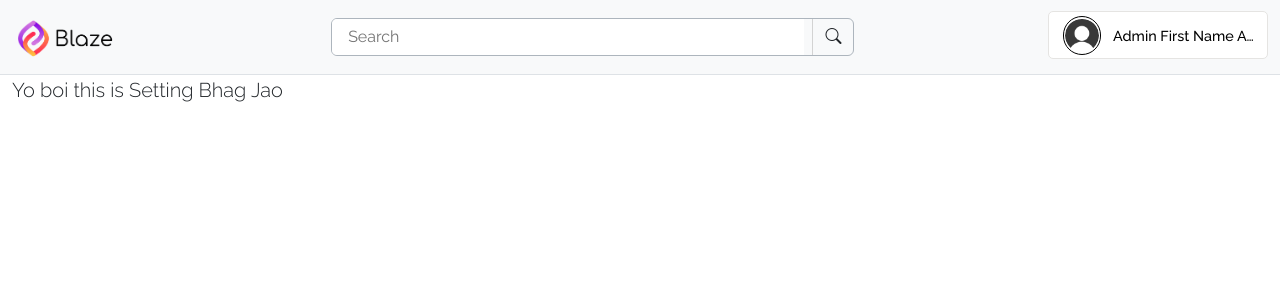
After one commit to DineshDhanji/Blaze, a Django app: page /settings/ in a window 1280 px wide. The commit adds this page. Shown: the top 300 px of the page. Run offline with Django 4.2, Linux system fonts and the light colour scheme; a user stored in the database is signed in.

Commit message:
Navbar ui is done. Will update the links later.

```diff
--- a/Blaze/BlazeApp/models.py
+++ b/Blaze/BlazeApp/models.py
@@ -13,7 +13,18 @@ from BlazeAdministration.customValidator import (
 
 class User(AbstractUser):
     # It already have first_name, last_name, email, password
-    pass
+    profile_picture = models.ImageField(
+        upload_to="profile_pics/",
+        blank=True,
+        null=True,
+        default="profile_pics/Default_Profile_Picture.png",
+        validators=[
+            FileExtensionValidator(
+                allowed_extensions=["jpg", "jpeg", "png"]
+            ),  # Restrict allowed file extensions
+            validate_profilePicture_size,  # Set a maximum file size limit (7 MB in this example)
+        ],
+    )
 
 
 class Student(models.Model):
@@ -31,18 +42,6 @@ class Student(models.Model):
     )
     nuid = models.CharField(max_length=4, null=True, validators=[validate_studentNUID])
     department = models.CharField(max_length=30, choices=Department_Choices, null=True)
-    profile_picture = models.ImageField(
-        upload_to="profile_pics/",
-        blank=True,
-        null=True,
-        default="profile_pics/Default_Profile_Picture.png",
-        validators=[
-            FileExtensionValidator(
-                allowed_extensions=["jpg", "jpeg", "png"]
-            ),  # Restrict allowed file extensions
-            validate_profilePicture_size,  # Set a maximum file size limit (7 MB in this example)
-        ],
-    )
 
 
 class Faculty(models.Model):
--- a/Blaze/BlazeApp/static/BlazeApp/base.css
+++ b/Blaze/BlazeApp/static/BlazeApp/base.css
@@ -13,7 +13,7 @@ body {
     --bs-btn-active-bg: #4f4f4f;
     --bs-btn-active-color: white;
 }
-
+/*
 .white-btn {
     --bs-btn-color: #000;
     --bs-btn-bg: #f8f9fa;
@@ -29,4 +29,66 @@ body {
     --bs-btn-disabled-color: #000;
     --bs-btn-disabled-bg: #f8f9fa;
     --bs-btn-disabled-border-color: #f8f9fa;
+} */
+
+.nav-profile-d {
+    height: 3.2rem;
+    width: max-content;
 }
+
+.nav-profile-d .dropdown-item:active {
+    background-color: #393939;
+}
+
+.nav-profile {
+    width: max-content;
+    height: 3rem;
+    border: 1px solid #E5E4E2;
+    border-radius: 5px;
+    background-color: white;
+    outline: none;
+    transition: 0.25s ease-in-out;
+}
+
+.nav-profile-pic {
+    border-radius: 50%;
+    overflow: hidden;
+}
+
+.nav-profile-pic-cover {
+    border: 1px solid black;
+    border-radius: 50%;
+    width: 3rem;
+    height: 3rem;
+    cursor: pointer;
+}
+
+.nav-profile-pic>img {
+    width: 2.1rem;
+    height: 2.1rem;
+    border-radius: 50%;
+}
+
+.nav-profile-name {
+    width: 9rem;
+    font-size: 0.9rem;
+}
+
+.nav-search-d {
+    height: max-content;
+    overflow: hidden;
+}
+
+.nav-search input {
+    width: 100%;
+    border: none;
+    outline: none;
+}
+
+.nav-search button {
+    border-radius: 0px;
+    border-left: 1px solid lightgray;
+    border-right: none;
+    border-top: none;
+    border-bottom: none;
+}
--- /dev/null
+++ b/Blaze/BlazeApp/templates/BlazeApp/account/settings.html
@@ -0,0 +1,14 @@
+{% extends 'BlazeApp/base.html' %}
+{% load static %}
+
+{% block title %}
+  Blaze Settings
+{% endblock %}
+
+{% block ExtraHeaders %}
+  {% comment %} <link href="{% static 'BlazeApp/login.css' %}" rel="stylesheet" /> {% endcomment %}
+{% endblock %}
+
+{% block body %}
+  <div class="lead">Yo boi this is Setting Bhag Jao</div>
+{% endblock %}
--- a/Blaze/BlazeApp/templates/BlazeApp/base.html
+++ b/Blaze/BlazeApp/templates/BlazeApp/base.html
@@ -28,8 +28,97 @@
 
   <body>
     {% block navbar %}
-      <div>Navbar</div>
-      <a href="{% url 'BlazeApp:user_logout' %}"><button>Logout</button></a>
+      <nav class="navbar bg-body-tertiary border-bottom">
+        <div class="container-fluid">
+          <a class="navbar-brand" href="{% url 'BlazeApp:newsfeed' %}"><img src="{% static 'BlazeApp/logo.png' %}" alt="Logo" width="110px" height="auto" class="d-inline-block align-text-top" /></a>
+
+          {% comment %}Offcanvas{% endcomment %}
+          <div class="nav-profile-pic-cover d-block d-lg-none d-flex justify-content-center align-items-center mx-2" data-bs-toggle="offcanvas" data-bs-target="#offcanvasNavbar" aria-controls="offcanvasNavbar" aria-label="Toggle navigation">
+            <div class="nav-profile-pic">
+              <img src="{{ user.profile_picture.url }}" alt="profile-picture" style="width: 2.7rem; height: 2.7rem" />
+            </div>
+          </div>
+          <div class="offcanvas offcanvas-end" tabindex="-1" id="offcanvasNavbar" aria-labelledby="offcanvasNavbarLabel">
+            <div class="offcanvas-header">
+              {% comment %} <div>{{ user.first_name }}</div> {% endcomment %}
+              <h5 class="offcanvas-title" id="offcanvasNavbarLabel">{{ user.first_name }} {{ user.last_name }}</h5>
+              <button type="button" class="btn-close" data-bs-dismiss="offcanvas" aria-label="Close"></button>
+            </div>
+            <div class="offcanvas-body">
+              <ul class="navbar-nav justify-content-end flex-grow-1 pe-3">
+                <li class="nav-item offcanvas-li">
+                  <a class="nav-link d-flex align-items-center" aria-current="page" href="{% url 'BlazeApp:settings' %}">
+                    <div class="me-3 fs-5">
+                      <i class="bi bi-person" style=""></i>
+                    </div>Profile
+                  </a>
+                </li>
+                <li class="nav-item offcanvas-li">
+                  <a class="nav-link d-flex align-items-center" aria-current="page" href="{% url 'BlazeApp:settings' %}">
+                    <div class="me-3 fs-5">
+                      <i class="bi bi-sliders"></i>
+                    </div>Settings
+                  </a>
+                </li>
+                <li class="nav-item offcanvas-li">
+                  <a class="nav-link d-flex align-items-center" aria-current="page" href="{% url 'BlazeApp:user_logout' %}">
+                    <div class="me-3 fs-5">
+                      <i class="bi bi-box-arrow-right"></i>
+                    </div>Logout
+                  </a>
+                </li>
+              </ul>
+            </div>
+          </div>
+
+          {% comment %}Search Bar{% endcomment %}
+          <div class="nav-search-d border border-dark-subtle rounded align-items-center d-lg-flex col-lg-5 d-none">
+            <form class="nav-search d-flex col-12" role="search">
+              <input class="me-2 ps-3" type="search" placeholder="Search" />
+              <button class="btn btn-outline-dark" type="submit"><i class="bi bi-search"></i></button>
+            </form>
+          </div>
+
+          {% comment %}Navbar Items{% endcomment %}
+          <div class="dropdown-center nav-profile-d col-md-2 d-lg-block d-none">
+            <button class="nav-profile d-flex align-items-center justify-content-around" data-bs-toggle="dropdown" aria-expanded="false">
+              <div class="nav-profile-pic-cover d-flex justify-content-center align-items-center mx-2" style="width: 2.4rem; height: 2.4rem;">
+                <div class="nav-profile-pic">
+                  <img src="{{ user.profile_picture.url }}" alt="profile-picture" />
+                </div>
+              </div>
+
+              <div class="nav-profile-name text-start text-truncate fw-medium mx-1 d-lg-block d-none">{{ user.first_name }} {{ user.last_name }}</div>
+            </button>
+            <ul class="dropdown-menu">
+              <li>
+                <a class="dropdown-item d-flex" href="{% url 'BlazeApp:settings' %}">
+                  <div class="me-3">
+                    <i class="bi bi-person" style="font-size: 1.2rem;"></i>
+                  </div>Profile
+                </a>
+              </li>
+              <li>
+                <a class="dropdown-item d-flex" href="{% url 'BlazeApp:settings' %}">
+                  <div class="me-3">
+                    <i class="bi bi-sliders"></i>
+                  </div>Settings
+                </a>
+              </li>
+              <li>
+                <hr class="dropdown-divider" />
+              </li>
+              <li>
+                <a class="dropdown-item d-flex" href="{% url 'BlazeApp:user_logout' %}">
+                  <div class="me-3">
+                    <i class="bi bi-box-arrow-right"></i>
+                  </div>Logout
+                </a>
+              </li>
+            </ul>
+          </div>
+        </div>
+      </nav>
     {% endblock %}
 
     <div class="container-xxl">
--- a/Blaze/BlazeApp/urls.py
+++ b/Blaze/BlazeApp/urls.py
@@ -1,14 +1,21 @@
 from django.urls import path
 from django.contrib.auth.decorators import login_required
 from . import views
+from .customDecorator import normal_user_required
+from django.conf import settings
+from django.conf.urls.static import static
 
 app_name = "BlazeApp"
 urlpatterns = [
     # Login & Logout
-    path("login", views.user_login, name="user_login"),
-    path("logout", login_required(views.user_logout), name="user_logout"),
+    path("login/", views.user_login, name="user_login"),
+    path("logout/", login_required(views.user_logout), name="user_logout"),
     # Social Pages
     path("", login_required(views.newsfeed), name="newsfeed"),
+    path("settings/", login_required(views.settings), name="settings"),
+
 ]
 
 handler404 = "BlazeAdministration.views.page_not_found_404"
+# if settings.DEBUG:
+#     urlpatterns += static(settings.MEDIA_URL, document_root=settings.MEDIA_ROOT)
--- a/Blaze/BlazeApp/views.py
+++ b/Blaze/BlazeApp/views.py
@@ -6,7 +6,7 @@ import random
 
 # Create your views here.
 
-
+# Account Related Views
 # Login & Logout
 def user_login(request):
     splineCanva_data = [
@@ -62,7 +62,11 @@ def user_login(request):
             )
     else:
         if request.user.is_authenticated:
-            return redirect("BlazeApp:newsfeed")
+            if request.user.is_staff:
+                logout(request)
+                return redirect("BlazeAdministration:administration_login")
+            else:
+                return redirect("BlazeApp:newsfeed")
         else:
             return render(
                 request,
@@ -73,12 +77,13 @@ def user_login(request):
                     "splineCanvaBgColor": selected_data["bg_color"],
                 },
             )
-
-
 def user_logout(request):
     logout(request)
     return redirect("BlazeApp:user_login")
+# Settings
+def settings(request):
+    return render(request, "BlazeApp/account/settings.html")
 
-
+# Others
 def newsfeed(request):
     return render(request, "BlazeApp/newsfeed.html")
```
Also changed, not shown: Blaze/BlazeApp/customDecorator.py (added, +13 -0 lines), Blaze/BlazeApp/migrations/0014_remove_student_profile_picture_user_profile_picture.py (added), Blaze/BlazeApp/static/BlazeApp/logo.png (added), Blaze/db.sqlite3, Blaze/media/profile_pics/Default_Profile_Picture.png, Blaze/media/profile_pics/pfp_qR1WXov.jpg (renamed from Blaze/media/profile_pics/pfp.jpg).
